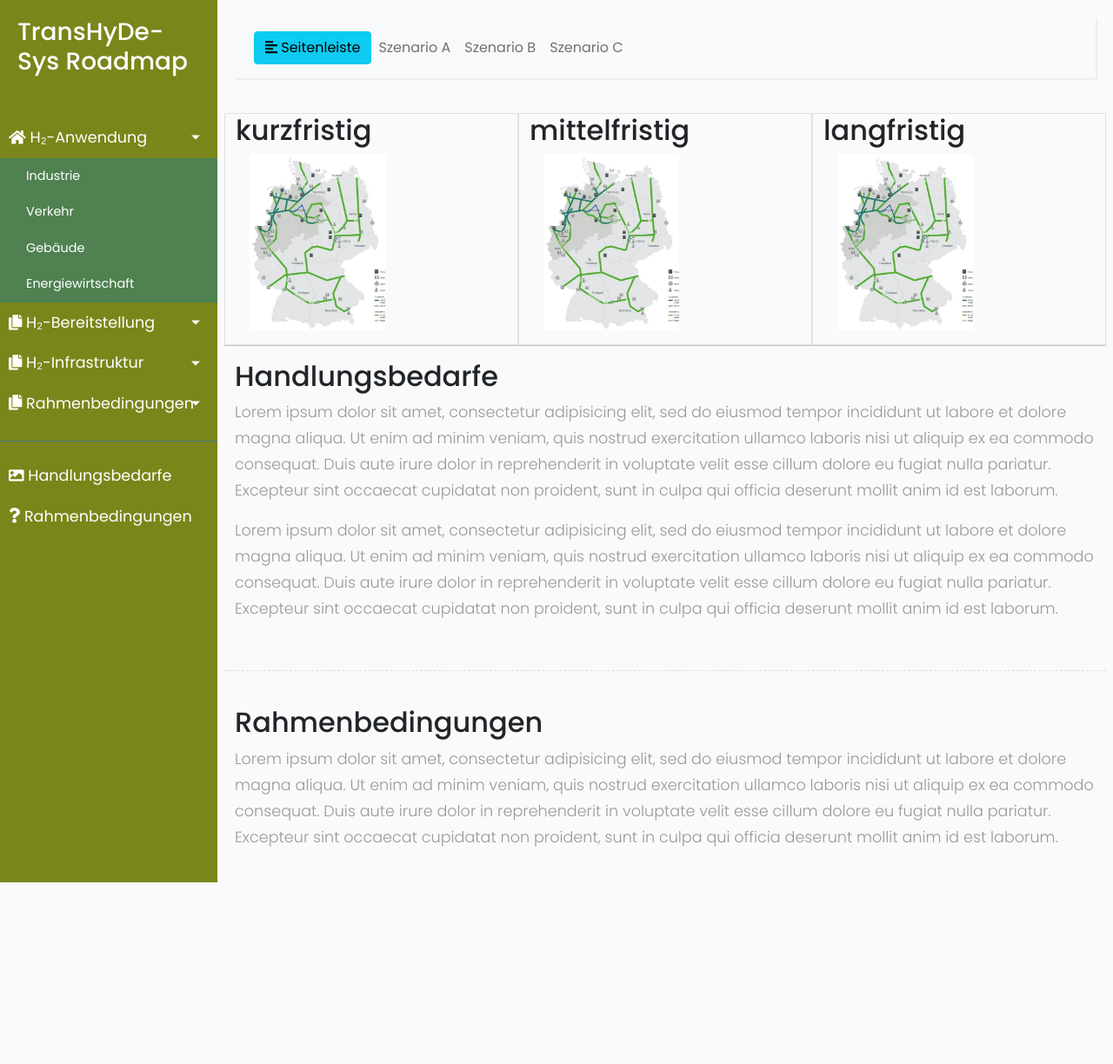
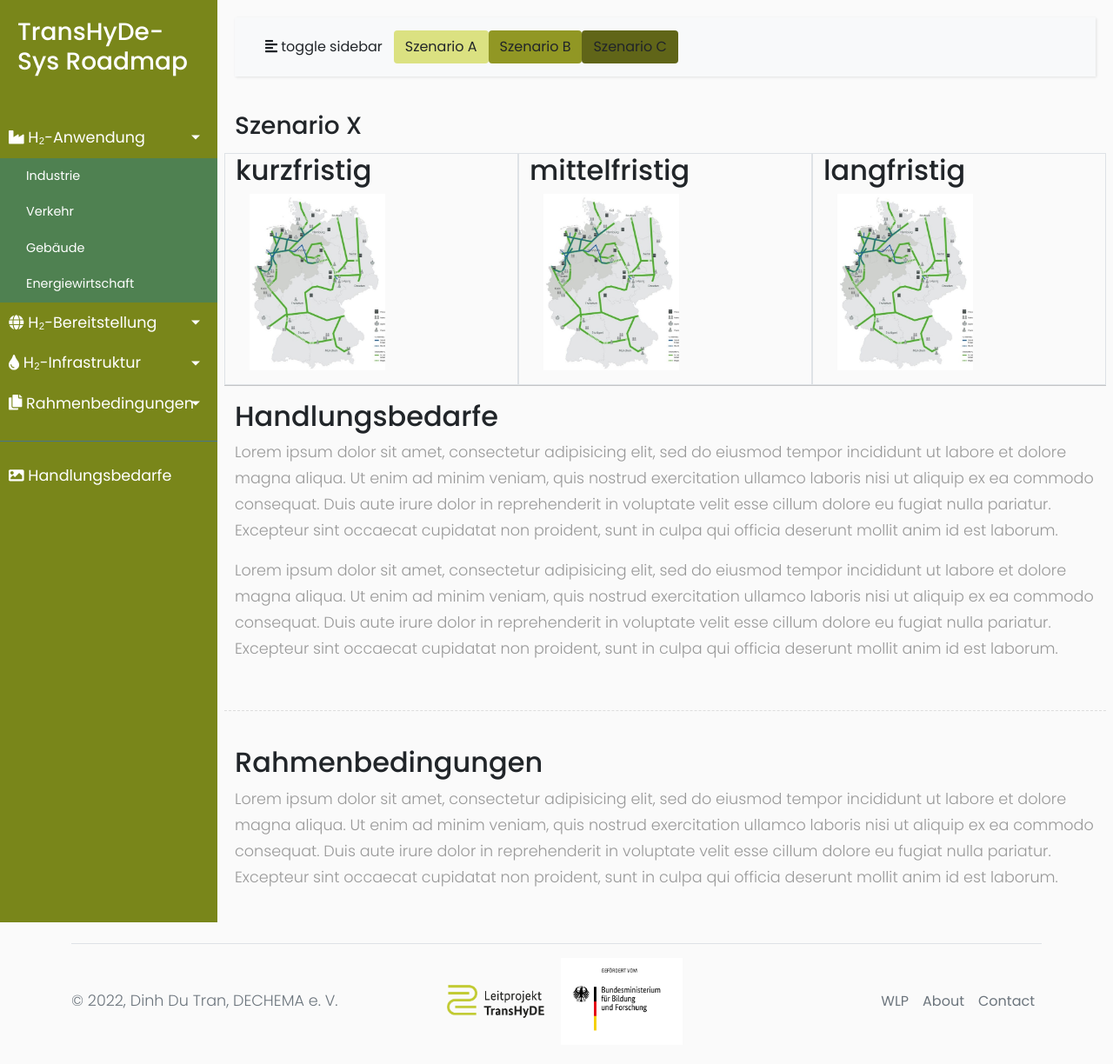
Before and after one commit to ddt-dechema/THY-Sys-Roadmap, a plain HTML site: page index.html in a window 1280 px wide. Shown: the whole page at 87% size. Before the commit the page ends 1015 px from the top, so only its background shows below. Drawn offline with nearby package versions, Linux system fonts and the light colour scheme.

Commit message:
added footer, added exemplary scenario images, fixed sidebar-toggle

```diff
--- a/index.html
+++ b/index.html
@@ -23,17 +23,18 @@
 
     <div class="wrapper">
         <!-- Sidebar  -->
-        <nav id="sidebar" class="sticky-top">
+        <nav id="sidebar"><!--class="position-fixed" -->
             <div class="sidebar-header">
-                <h3 href="">TransHyDe-Sys Roadmap</h3>
-                <strong>THY-SYS-RM</strong>
+                <img src="THY-logo.png" id="THY-logo" style="width:40px; display:none" alt="THY-Logo"></img>
+                <h3 class="sidebar-text" style="display: block;">TransHyDe-Sys Roadmap</h3>
+                <!-- <strong>THY-SYS-RM</strong> -->
             </div>
 
             <ul class="list-unstyled components">
                 <li>
                     <a href="#homeSubmenu" data-toggle="collapse" aria-expanded="false" class="dropdown-toggle">
-                        <i class="fas fa-home"></i>
-                        H₂-Anwendung
+                        <i class="fas fa-industry"></i>
+                        <span class="sidebar-text">H₂-Anwendung</span>
                     </a>
                     <ul class="collapse show list-unstyled" id="homeSubmenu">
                         <li>
@@ -52,8 +53,9 @@
                 </li>
                 <li>
                     <a href="#pageSubmenu" data-toggle="collapse" aria-expanded="false" class="dropdown-toggle">
-                        <i class="fas fa-copy"></i>
-                        H₂-Bereitstellung                    </a>
+                        <i class="fas fa-globe"></i>
+                        <span class="sidebar-text">H₂-Bereitstellung</span>
+                    </a>
                     <ul class="collapse list-unstyled" id="pageSubmenu">
                         <li>
                             <a href="#" class="showbtn" name="central">Erzeugung zentral</a>
@@ -71,8 +73,9 @@
                 </li>
                 <li>
                     <a href="#pageSubmenu3" data-toggle="collapse" aria-expaned="false" class="dropdown-toggle">
-                        <i class="fas fa-copy"></i>
-                        H₂-Infrastruktur                    </a>
+                        <i class="fas fa-tint"></i>
+                        <span class="sidebar-text">H₂-Infrastruktur</span>
+                    </a>
                     <ul class="collapse list-unstyled" id="pageSubmenu3">
                         <li>
                             <a href="#" class="showbtn" name="gas">Gasförmig</a>
@@ -91,7 +94,8 @@
                 <li>
                     <a href="#pageSubmenu4" data-toggle="collapse" aria-expaned="false" class="dropdown-toggle">
                         <i class="fas fa-copy"></i>
-                        Rahmenbedingungen                    </a>
+                        <span class="sidebar-text">Rahmenbedingungen</span>
+                    </a>
                     <ul class="collapse list-unstyled" id="pageSubmenu4">
                         <li>
                             <a href="#">Gesellschaft (S)</a>
@@ -116,13 +120,7 @@
                 <li>
                     <a href="#handlungsbedarfe">
                         <i class="fas fa-image"></i>
-                        Handlungsbedarfe
-                    </a>
-                </li>
-                <li>
-                    <a href="#rahmenbedingungen">
-                        <i class="fas fa-question"></i>
-                        Rahmenbedingungen
+                        <span class="sidebar-text">Handlungsbedarfe</span>
                     </a>
                 </li>
             </ul>
@@ -143,9 +141,9 @@
             <nav class="navbar navbar-expand-lg navbar-light bg-light">
                 <div class="container-fluid">
 
-                    <button type="button" id="sidebarCollapse" class="btn btn-info">
+                    <button type="button" id="sidebarCollapse" class="btn">
                         <i class="fas fa-align-left"></i>
-                        <span>Seitenleiste</span>
+                        <span>toggle sidebar</span>
                     </button>
                     <button class="btn btn-dark d-inline-block d-lg-none ml-auto" type="button" data-toggle="collapse" data-target="#navbarSupportedContent" aria-controls="navbarSupportedContent" aria-expanded="false" aria-label="Toggle navigation">
                         <i class="fas fa-align-justify"></i>
@@ -155,24 +153,34 @@
                     <div class="collapse navbar-collapse" id="navbarSupportedContent">
                         <ul class="nav navbar-nav ml-auto">
                             <li class="nav-item">
-                                <a class="nav-link" href="#">Szenario A</a>
-                            </li>
+                                <button type="button" id="btn-szenario-a" class="btn btn-szenario" name="szenario-a" style="background-color: #DBE181;">
+                                    <!-- <i class="fas fa-align-left"></i> -->
+                                    <span>Szenario A</span>
+                                </button>
+                                <!-- <a class="nav-link" href="#" style="background-color: #40bfbf;">Szenario A</a> -->
                             </li>
                             <li class="nav-item">
-                                <a class="nav-link" href="#">Szenario B</a>
+                             <button type="button" id="btn-szenario-b" class="btn btn-szenario" name="szenario-b" style="background-color: #919724;">
+                                Szenario B
+                            </button>
                             </li>
                             <li class="nav-item">
-                                <a class="nav-link" href="#">Szenario C</a>
-                            </li>
+                                <button type="button" id="btn-szenario-c" class="btn btn-szenario" name="szenario-c" style="background-color: #606518;">
+                                   <!-- <i class="fas fa-align-left"></i> -->
+                                   <span>Szenario C</span>
+                               </button>
+                               </li>
                         </ul>
                     </div>
                 </div>
             </nav>
 
             <div class="row align-items-start">
+                <h3 id="h3-szenario">Szenario X</h3>
+                <br><br>
                 <div class="col border">
                   <h2>kurzfristig</h2>
-                  <img src="DE_2030.jpg" class="col-md-6 mb-3 ms-md-3" alt="...">
+                  <img src="DE_2030.jpg" class="col-md-6 mb-3 ms-md-3 img-szenario" alt="...">
                   <br>
                   <span class="badge bg-primary badge-anwendung industry" style="display:none;">Industrie</span>
                   <span class="badge bg-secondary badge-anwendung verkehr" style="display:none;">Verkehr</span>
@@ -191,7 +199,7 @@
                 </div>
                 <div class="col border">
                   <h2>mittelfristig</h2>
-                  <img src="DE_2030.jpg" class="col-md-6 mb-3 ms-md-3" alt="...">
+                  <img src="DE_2030.jpg" class="col-md-6 mb-3 ms-md-3 img-szenario" alt="...">
                   <br>
                   <span class="badge bg-primary badge-anwendung industry" style="display:none;">Industrie</span>
                   <span class="badge bg-secondary badge-anwendung verkehr" style="display:none;">Verkehr</span>
@@ -210,7 +218,7 @@
                 </div>
                 <div class="col border">
                  <h2>langfristig</h2>
-                 <img src="DE_2030.jpg" class="col-md-6 mb-3 ms-md-3" alt="...">
+                 <img src="DE_2030.jpg" class="col-md-6 mb-3 ms-md-3 img-szenario" alt="...">
                  <br>
                  <span class="badge bg-primary badge-anwendung industry" style="display:none;">Industrie</span>
                  <span class="badge bg-secondary badge-anwendung verkehr" style="display:none;">Verkehr</span>
@@ -239,6 +247,24 @@
             <p>Lorem ipsum dolor sit amet, consectetur adipisicing elit, sed do eiusmod tempor incididunt ut labore et dolore magna aliqua. Ut enim ad minim veniam, quis nostrud exercitation ullamco laboris nisi ut aliquip ex ea commodo consequat. Duis aute irure dolor in reprehenderit in voluptate velit esse cillum dolore eu fugiat nulla pariatur. Excepteur sint occaecat cupidatat non proident, sunt in culpa qui officia deserunt mollit anim id est laborum.</p>
         </div>
     </div>
+    </div>
+    <div class="container">
+        <footer class="d-flex flex-wrap justify-content-between align-items-center py-3 my-4 border-top">
+            <p class="col-md-4 mb-0 text-muted">© 2022, Dinh Du Tran, DECHEMA e. V.</p>
+
+            <a href="http://www.wasserstoff-leitprojekte.de" target="_blank" class="col-md-4 d-flex align-items-center justify-content-center mb-3 mb-md-0 me-md-auto link-dark text-decoration-none">
+                <img src="BMBF-LP-TransHyDE_Logo_RGB-Farbe.png" style="height:100px;" alt="WLP-Logo">
+                <img src="BMBF_gefoerdert_2017_de.jpg" style="height:100px;" alt="WLP-Logo">
+            </a>
+
+            <ul class="nav col-md-4 justify-content-end">
+              <!-- <li class="nav-item"><a href="http://www.transhyde.de" target="_blank" class="nav-link px-2 text-muted">TransHyDe</a></li> -->
+              <li class="nav-item"><a href="http://www.wasserstoff-leitprojekte.de" target="_blank" class="nav-link px-2 text-muted">WLP</a></li>
+              <li class="nav-item"><a href="#" class="nav-link px-2 text-muted">About</a></li>
+              <li class="nav-item"><a href="#" class="nav-link px-2 text-muted">Contact</a></li>
+            </ul>
+          </footer>
+      </div>
 
     <!-- jQuery CDN - Slim version (=without AJAX) -->
     <script src="https://code.jquery.com/jquery-3.3.1.slim.min.js" integrity="sha384-q8i/X+965DzO0rT7abK41JStQIAqVgRVzpbzo5smXKp4YfRvH+8abtTE1Pi6jizo" crossorigin="anonymous"></script>
@@ -249,7 +275,7 @@
 
     <script src="../assets/dist/js/bootstrap.bundle.min.js"></script>
 
-    <script src="sidebars.js"></script>
+    <!-- <script src="sidebars.js"></script> -->
 
     <script type="text/javascript">
         $(document).ready(function () {
@@ -263,11 +289,21 @@
             var link_name = $(this).attr('name');
             // console.log(link_name);
             $('.'+link_name).toggle();
-            // gas
-            // liquid
-            // ammonia
-            // lohc
         });
+
+        $(".btn-szenario").click(function () {
+            var szenario_name = $(this).attr('name');
+            var szenario_title=$(this).html();
+            // console.log(szenario_title);
+            // $('.'+link_name).toggle();
+            $('.img-szenario').attr('src',szenario_name+'.jpg');
+            $('#h3-szenario').html(szenario_title);
+        });
+        $('#sidebarCollapse').click(function() {
+            $('.sidebar-text').toggle();
+            $('.list-unstyled').removeClass('show');
+            $('#THY-logo').toggle();
+        })
     </script>
 </body>
 
```
